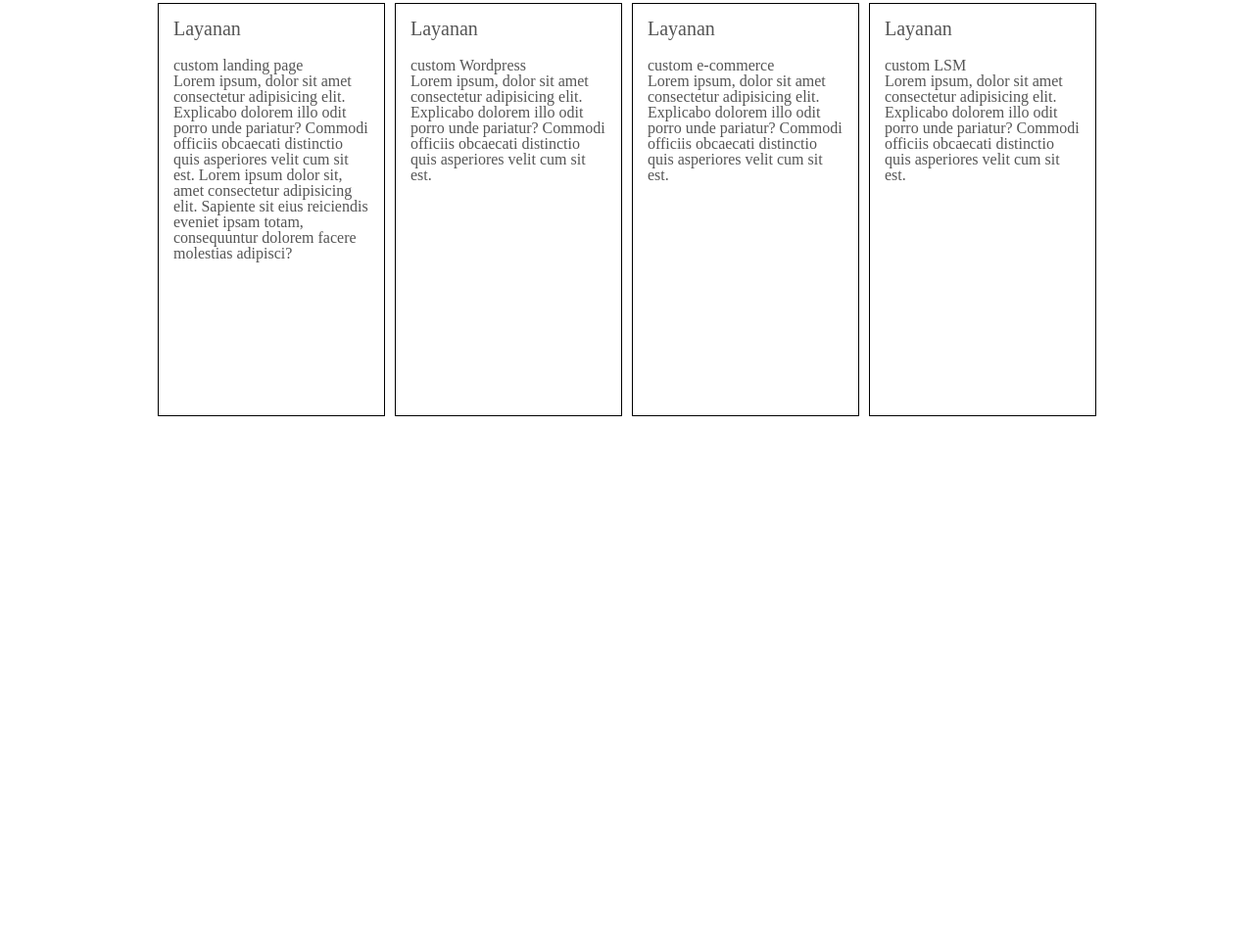
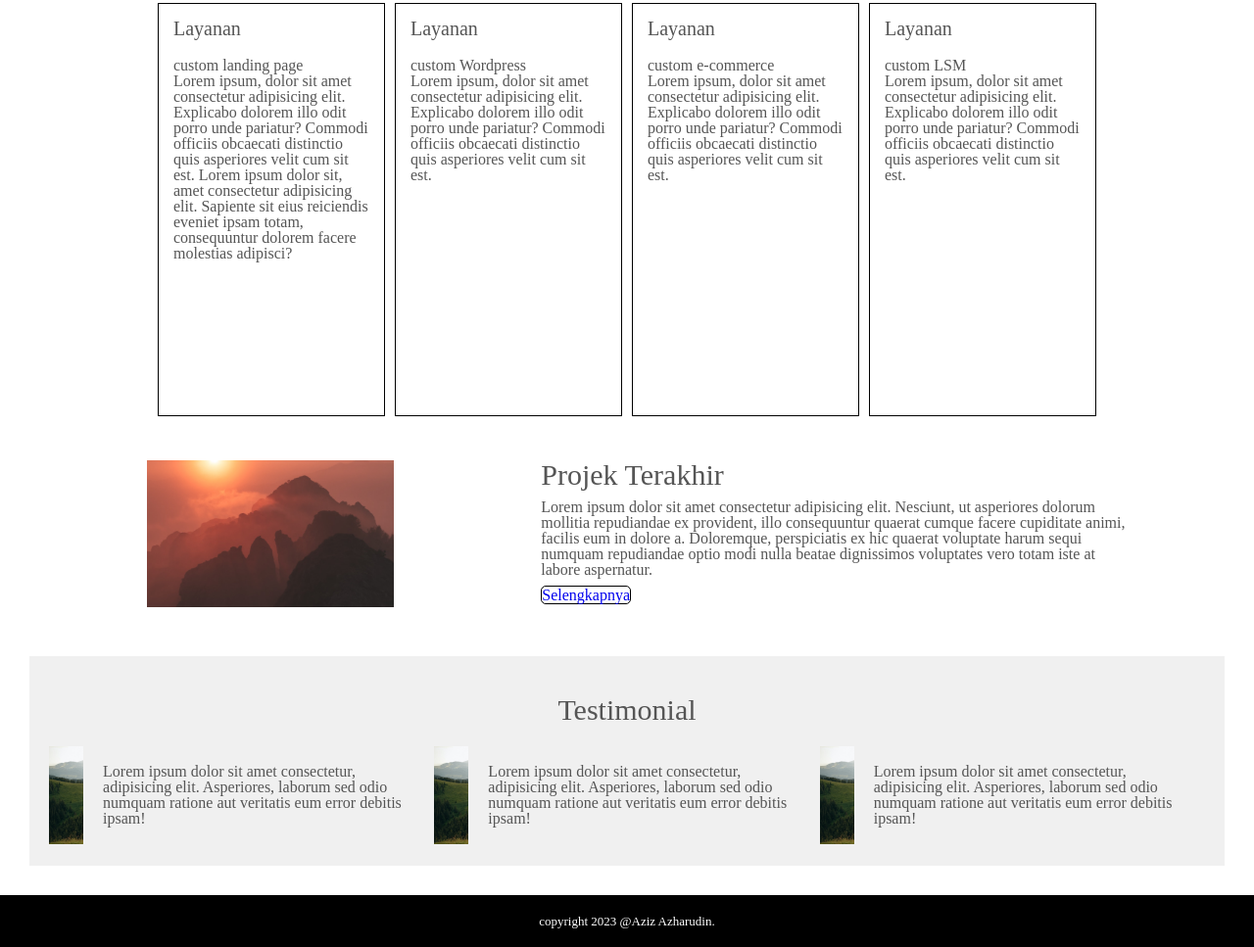
Before and after one commit to aaazharudin/Website-Portofolio-Sederhana, a plain HTML site: page index.html in a window 1280 px wide. Shown: the part 715-1682 px from the top of the page at 98% size. Before the commit the page ends 1165 px from the top, so only its background shows below. Drawn offline with Linux system fonts and the light colour scheme.

Commit message:
oke selesai

```diff
--- a/index.html
+++ b/index.html
@@ -94,6 +94,61 @@
           </p>
         </div>
       </div>
+
+      <!-- Projek -->
+      <div class="project">
+        <div class="gambar"></div>
+        <div class="text">
+          <h1 class="judul">Projek Terakhir</h1>
+          <p>
+            Lorem ipsum dolor sit amet consectetur adipisicing elit. Nesciunt,
+            ut asperiores dolorum mollitia repudiandae ex provident, illo
+            consequuntur quaerat cumque facere cupiditate animi, facilis eum in
+            dolore a. Doloremque, perspiciatis ex hic quaerat voluptate harum
+            sequi numquam repudiandae optio modi nulla beatae dignissimos
+            voluptates vero totam iste at labore aspernatur.
+          </p>
+          <li class="konsul"><a href="#">Selengkapnya</a></li>
+        </div>
+      </div>
+
+      <div class="test">
+        <h1>Testimonial</h1>
+        <div class="testi">
+          <div class="elips">
+            <div class="gambar"></div>
+            <p>
+              Lorem ipsum dolor sit amet consectetur, adipisicing elit.
+              Asperiores, laborum sed odio numquam ratione aut veritatis eum
+              error debitis ipsam!
+            </p>
+          </div>
+          <div class="elips">
+            <div class="gambar"></div>
+            <p>
+              Lorem ipsum dolor sit amet consectetur, adipisicing elit.
+              Asperiores, laborum sed odio numquam ratione aut veritatis eum
+              error debitis ipsam!
+            </p>
+          </div>
+          <div class="elips">
+            <div class="gambar"></div>
+            <p>
+              Lorem ipsum dolor sit amet consectetur, adipisicing elit.
+              Asperiores, laborum sed odio numquam ratione aut veritatis eum
+              error debitis ipsam!
+            </p>
+          </div>
+        </div>
+      </div>
+      <!-- Testimonial -->
+
+     <!-- Footer -->
+     <div class="footer">
+      <p class="copy">copyright 2023 @Aziz Azharudin.</p>
+    </div>
+
+      </div>
     </div>
   </body>
 </html>
--- a/style.css
+++ b/style.css
@@ -260,3 +260,86 @@ body {
   font-size: 20px;
   padding-bottom: 20px;
 }
+
+.project {
+  display: flex;
+  padding: 20px;
+  gap: 150px;
+}
+
+.project .gambar {
+  margin-left: 130px;
+  height: 150px;
+  width: 1000px;
+  background-size: cover;
+  background-image: url(img/project.png);
+}
+
+.project .text {
+  margin-right: 100px;
+}
+
+.project .judul {
+  font-size: 30px;
+  padding-bottom: 10px;
+}
+
+.project .konsul {
+  list-style: none;
+  padding-top: 10px;
+}
+
+.konsul a {
+  text-decoration: none;
+  border: 1px solid black;
+  border-radius: 5px;
+}
+
+.test {
+  margin: 30px;
+  padding: 20px;
+  background-color: #f0f0f0;
+}
+
+.test h1 {
+  font-size: 30px;
+  padding: 20px;
+  display: flex;
+  justify-content: center;
+  align-items: center;
+}
+
+.testi {
+  display: flex;
+  justify-content: center;
+  align-items: center;
+}
+
+.testi .elips {
+  display: flex;
+  align-items: center;
+  justify-content: center;
+}
+
+.testi .gambar {
+  border-radius: 0px;
+  height: 100px;
+  width: 100px;
+  background-image: url(img/ok.png);
+  background-size: cover;
+}
+
+.testi .elips P {
+  padding: 20px;
+}
+
+.footer {
+  font-size: small;
+  color: white;
+  background-color: black;
+}
+
+.footer .copy {
+  text-align: center;
+  padding: 20px;
+}
```
Also changed, not shown: img/Ellipse(1).png (added), img/Ellipse(2).png (added), img/Ellipse1.png (added), img/project.png (added).
